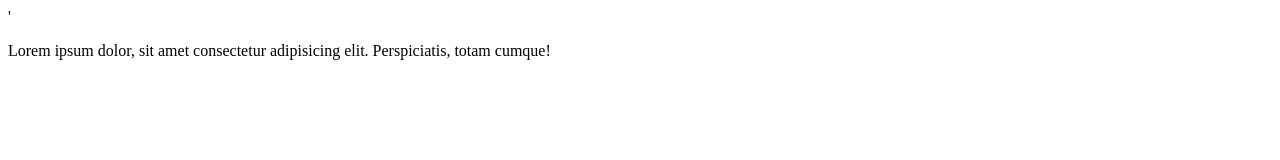
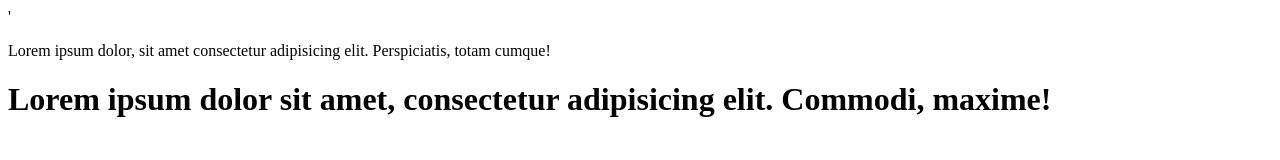
Before and after one commit to salmonaxmadillougli-lab/second, a plain HTML site: page index.html in a window 1280 px wide. Drawn offline with Linux system fonts and the light colour scheme.

Commit message:
birinchi

```diff
--- a/index.html
+++ b/index.html
@@ -12,5 +12,6 @@
       Lorem ipsum dolor, sit amet consectetur adipisicing elit. Perspiciatis,
       totam cumque!
     </p>
+    <h1>Lorem ipsum dolor sit amet, consectetur adipisicing elit. Commodi, maxime!</h1>
   </body>
 </html>
```
